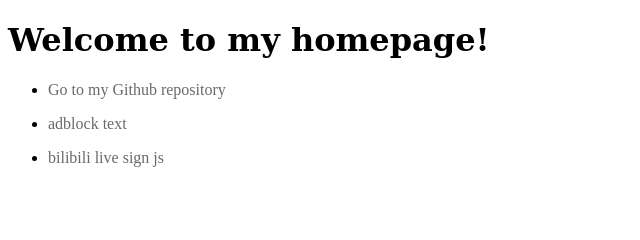
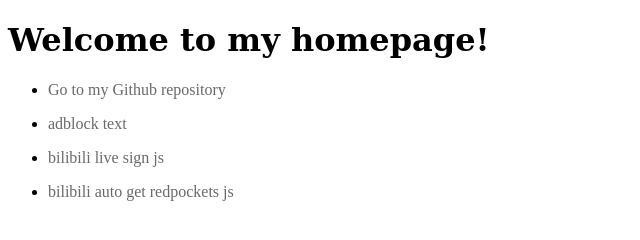
Before and after one commit to ICONQUESTION/BilibiliJS, a plain HTML site: page index.html in a window 1280 px wide. Shown: the whole page, without its empty margins (0-640 px from the left). Drawn offline with Linux system fonts and the light colour scheme.

Commit message:
Update index.html

```diff
--- a/index.html
+++ b/index.html
@@ -26,6 +26,7 @@ a:hover {
   <li><a href="https://github.com/ICONQUESTION/iconquestion.github.io">Go to my Github repository</a> </li>
   <li><a href="adblockItems.txt">adblock text</a></li>
   <li><a href="bilibiliLiveSign.js">bilibili live sign js</a></li>
+  <li><a href="bilibiliAutoGetRedPocket.js">bilibili auto get redpockets js</a></li>
 </ul>
 </body>
 </html>
```
